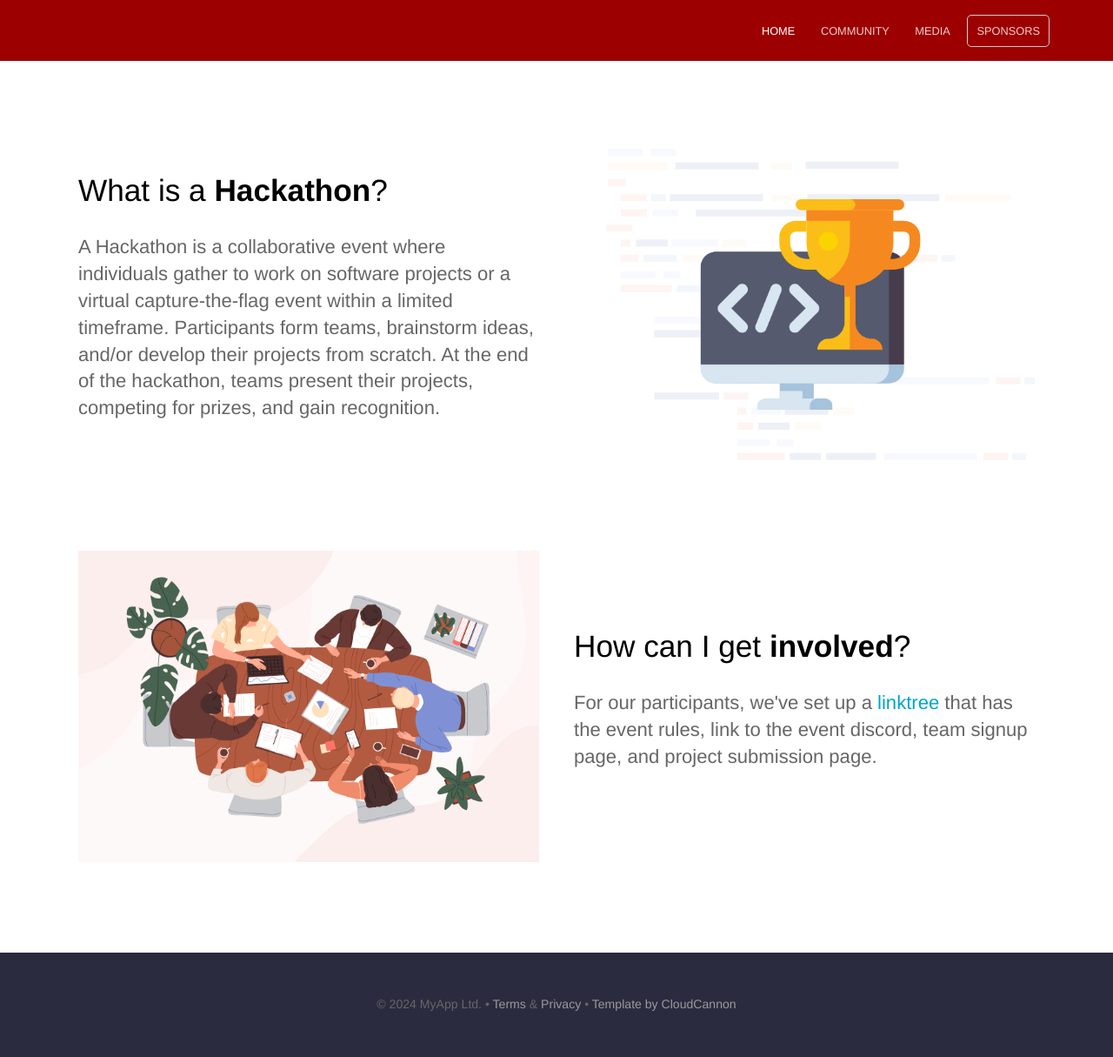
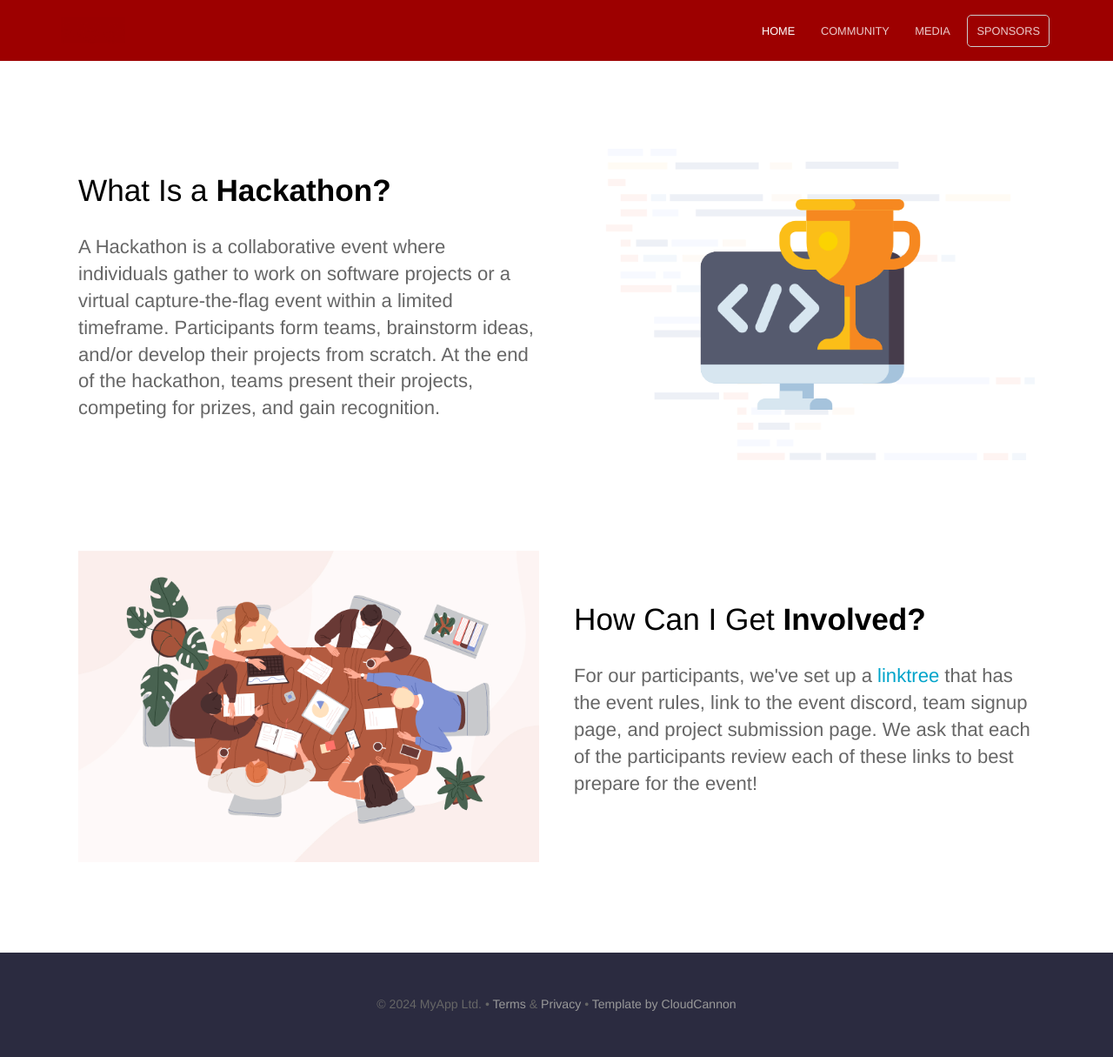
Before and after one commit to svpatro/Hackathon, a Jekyll site: the page built from index.html, in a window 1280 px wide. Shown: the whole page at 87% size. Built offline with Jekyll 4.4.1, drawn with Linux system fonts in a browser that asks for light colours; the list of posts is cut into pages by our own code.

```diff
--- a/index.html
+++ b/index.html
@@ -6,7 +6,7 @@ title: UWW Hackathon
 	<section>
 		<div class="container flex">
 			<div class="text editable">
-				<h2>What is a <strong>Hackathon</strong>?</h2>
+				<h2>What Is a <strong>Hackathon?</strong></h2>
 				<p>A Hackathon is a collaborative event where individuals gather to work on software projects or a virtual capture-the-flag event within a limited timeframe.
 					Participants form teams, brainstorm ideas, and/or develop their projects from scratch. At the end of the hackathon, teams present their projects, competing for prizes, and
 					gain recognition.</p>
@@ -20,8 +20,10 @@ title: UWW Hackathon
 	<section>
 		<div class="container flex">
 			<div class="text editable">
-				<h2>How can I get <strong>involved</strong>?</h2>
-				<p>For our participants, we've set up a <a href="https://linktr.ee/UWWHackathon" target="_blank">linktree</a> that has the event rules, link to the event discord, team signup page, and project submission page.</p>
+				<h2>How Can I Get <strong>Involved?</strong></h2>
+				<p>For our participants, we've set up a <a href="https://linktr.ee/UWWHackathon" target="_blank">linktree</a>
+					that has the event rules, link to the event discord, team signup page, and project submission page. We
+				ask that each of the participants review each of these links to best prepare for the event!</p>
 			</div>
 			<div class="image">
 				<img src="{{ site.baseurl }}/images/collaborate.png" />
--- a/sponsors.html
+++ b/sponsors.html
@@ -22,7 +22,7 @@ description: We Are Currently Seeking Sponsors!
 	<section>
 		<div class="container flex">
 			<div class="text editable">
-				<h2>Interested in <strong>Sponsoring</strong>?</h2>
+				<h2>Interested in <strong>Sponsoring?</strong></h2>
 				<p>
 					Once you've decided upon a sponsorship tier, take the next steps by visiting our
 					<a href="https://square.link/u/Mrm5Tksj" target="_blank"> Square </a> payment portal.
```
Also changed, not shown: favicon.png, images/_screenshot.png (deleted), 5 other files.
